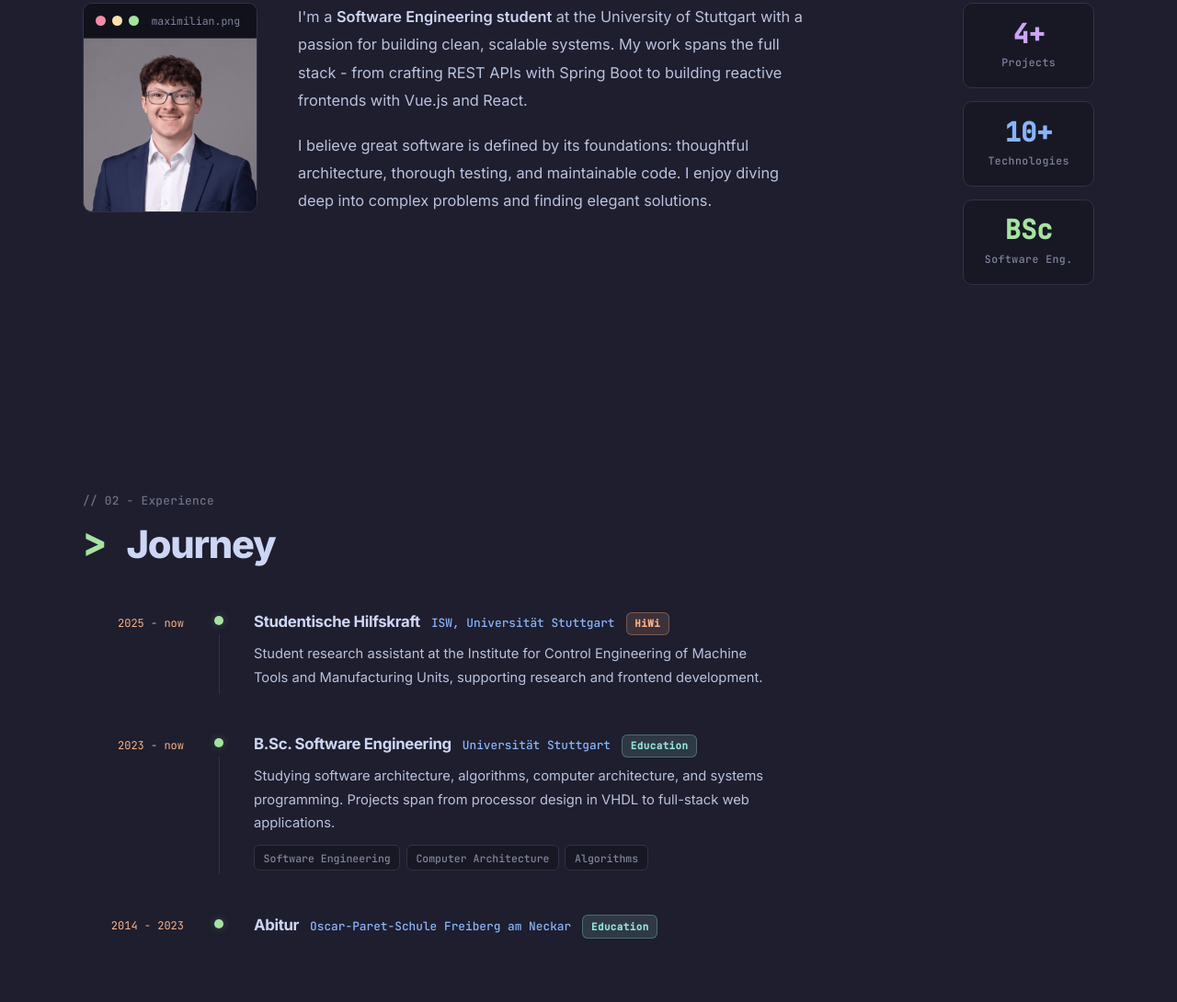
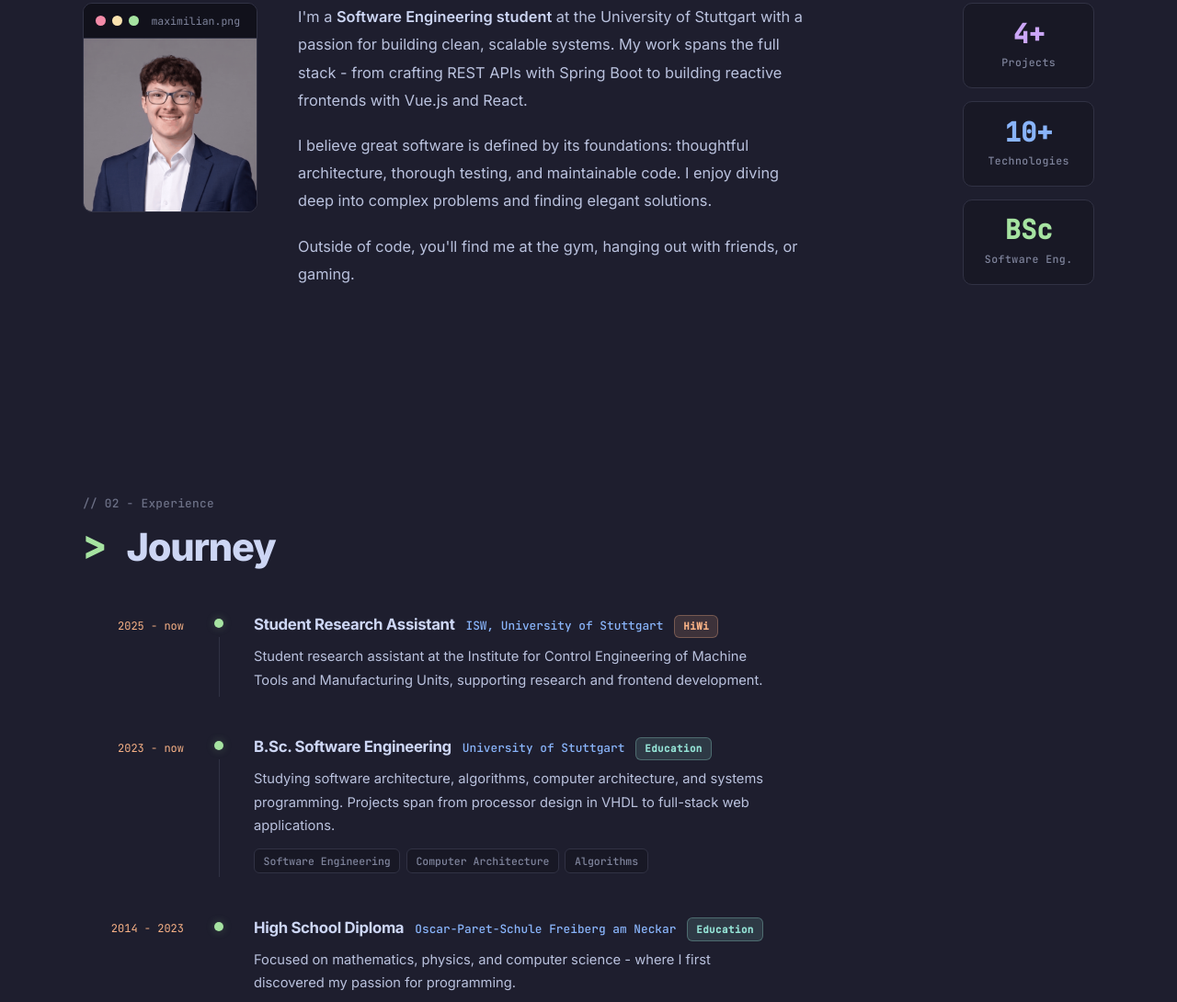
Before and after one commit to MaximilianRau04/Portfolio, a plain HTML site: page frontend/index.html in a window 1280 px wide. Shown: the part 1086-2176 px from the top of the page at 92% size. Drawn offline with Linux system fonts and the light colour scheme.

Commit message:
small improvements

```diff
--- a/frontend/index.html
+++ b/frontend/index.html
@@ -184,6 +184,10 @@
                 code. I enjoy diving deep into complex problems and finding
                 elegant solutions.
               </p>
+              <p data-i18n-html="about.p3">
+                Outside of code, you'll find me at the gym, hanging out with
+                friends, or gaming.
+              </p>
             </div>
             <div class="about-stats">
               <div class="stat-card">
@@ -226,7 +230,9 @@
                   <h3 class="tl-title" data-i18n="exp.hiwi.title">
                     Studentische Hilfskraft
                   </h3>
-                  <span class="tl-org">ISW, Universität Stuttgart</span>
+                  <span class="tl-org" data-i18n="exp.hiwi.org"
+                    >ISW, Universität Stuttgart</span
+                  >
                   <span class="tl-type tl-type--work" data-i18n="exp.type.hiwi"
                     >HiWi</span
                   >
@@ -248,7 +254,9 @@
                   <h3 class="tl-title" data-i18n="exp.uni.title">
                     B.Sc. Software Engineering
                   </h3>
-                  <span class="tl-org">Universität Stuttgart</span>
+                  <span class="tl-org" data-i18n="exp.uni.org"
+                    >Universität Stuttgart</span
+                  >
                   <span class="tl-type tl-type--edu" data-i18n="exp.type.edu"
                     >Education</span
                   >
@@ -280,6 +288,10 @@
                     >Education</span
                   >
                 </div>
+                <p class="tl-desc" data-i18n="exp.school.desc">
+                  Focused on mathematics, physics, and computer science -
+                  where I first discovered my passion for programming.
+                </p>
               </div>
             </div>
           </div>
--- a/frontend/script.js
+++ b/frontend/script.js
@@ -15,14 +15,18 @@ const t = {
     "about.title": "Who I Am",
     "experience.label": "02 - Experience",
     "experience.title": "Journey",
-    "exp.hiwi.title": "Studentische Hilfskraft",
+    "exp.hiwi.title": "Student Research Assistant",
+    "exp.hiwi.org": "ISW, University of Stuttgart",
     "exp.hiwi.desc":
       "Student research assistant at the Institute for Control Engineering of Machine Tools and Manufacturing Units, supporting research and frontend development.",
     "exp.uni.title": "B.Sc. Software Engineering",
+    "exp.uni.org": "University of Stuttgart",
     "exp.uni.desc":
       "Studying software architecture, algorithms, computer architecture, and systems programming. Projects span from processor design in VHDL to full-stack web applications.",
-    "exp.school.title": "Abitur",
+    "exp.school.title": "High School Diploma",
     "exp.school.org": "Oscar-Paret-Schule Freiberg am Neckar",
+    "exp.school.desc":
+      "Focused on mathematics, physics, and computer science - where I first discovered my passion for programming.",
     "exp.type.edu": "Education",
     "exp.type.work": "Internship",
     "exp.type.hiwi": "HiWi",
@@ -30,6 +34,8 @@ const t = {
       "I'm a <strong>Software Engineering student</strong> at the University of Stuttgart with a passion for building clean, scalable systems. My work spans the full stack - from crafting REST APIs with Spring Boot to building reactive frontends with Vue.js and React.",
     "about.p2":
       "I believe great software is defined by its foundations: thoughtful architecture, thorough testing, and maintainable code. I enjoy diving deep into complex problems and finding elegant solutions.",
+    "about.p3":
+      "Outside of code, you'll find me at the gym, hanging out with friends, or gaming.",
     "about.stat.projects": "Projects",
     "about.stat.technologies": "Technologies",
     "about.stat.degree": "Software Eng.",
@@ -82,13 +88,17 @@ const t = {
     "experience.label": "02 - Werdegang",
     "experience.title": "Mein Weg",
     "exp.hiwi.title": "Studentische Hilfskraft",
+    "exp.hiwi.org": "ISW, Universität Stuttgart",
     "exp.hiwi.desc":
       "Studentische Hilfskraft am Institut für Steuerungstechnik der Werkzeugmaschinen und Fertigungseinrichtungen, mit Unterstützung in Forschung und Frontend-Entwicklung.",
     "exp.uni.title": "B.Sc. Software Engineering",
+    "exp.uni.org": "Universität Stuttgart",
     "exp.uni.desc":
       "Studium mit Schwerpunkten in Softwarearchitektur, Algorithmen, Rechnerarchitektur und Systemprogrammierung. Projekte reichen vom Prozessordesign in VHDL bis zu Full-Stack-Webanwendungen.",
     "exp.school.title": "Abitur",
     "exp.school.org": "Oscar-Paret-Schule Freiberg am Neckar",
+    "exp.school.desc":
+      "Schwerpunkte in Mathematik, Physik und Informatik - hier habe ich meine Leidenschaft fürs Programmieren entdeckt.",
     "exp.type.edu": "Bildung",
     "exp.type.work": "Praktikum",
     "exp.type.hiwi": "HiWi",
@@ -96,6 +106,8 @@ const t = {
       "Ich bin ein <strong>Software-Engineering-Student</strong> an der Universität Stuttgart mit einer Leidenschaft für saubere, skalierbare Systeme. Meine Arbeit umfasst den gesamten Stack - von REST-APIs mit Spring Boot bis hin zu reaktiven Frontends mit Vue.js und React.",
     "about.p2":
       "Gute Software wird durch ihre Grundlagen definiert: durchdachte Architektur, gründliche Tests und wartbaren Code. Ich tauche gerne tief in komplexe Probleme ein und finde elegante Lösungen.",
+    "about.p3":
+      "Neben dem Code findet man mich im Gym, beim Treffen mit Freunden oder beim Zocken.",
     "about.stat.projects": "Projekte",
     "about.stat.technologies": "Technologien",
     "about.stat.degree": "Software Eng.",
```
